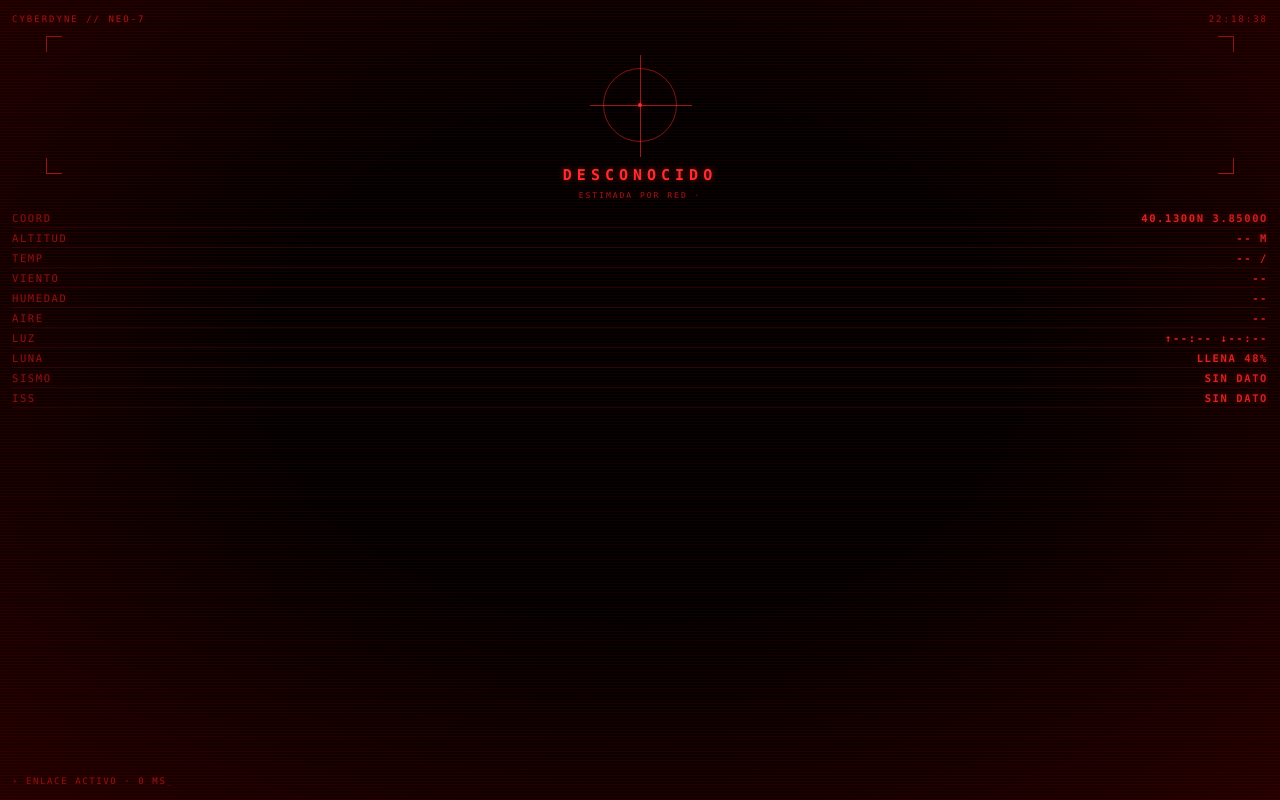
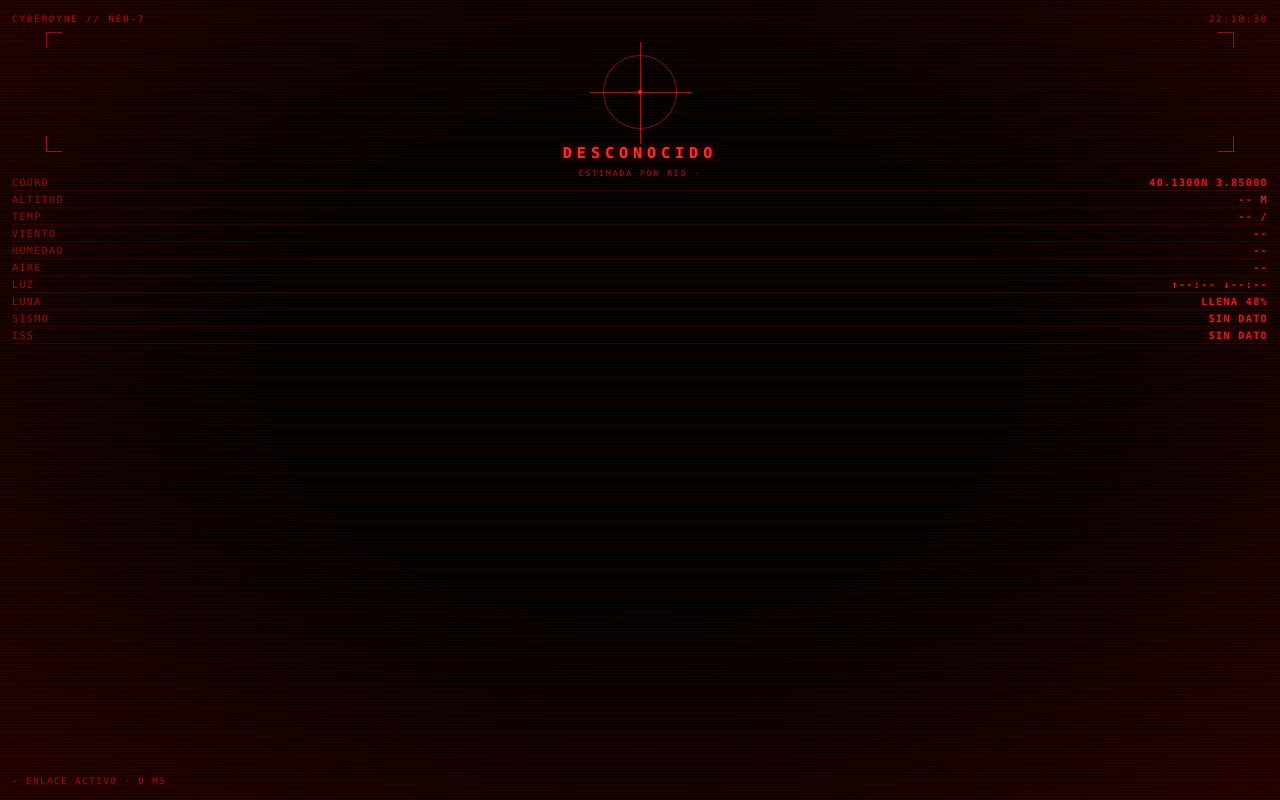
Before and after one commit to magodago/neo-rokid, a plain HTML site: page ciudad.html in a window 1280 px wide. Drawn offline with Linux system fonts and the light colour scheme; no server answers.

Commit message:
ajuste alto

```diff
--- a/ciudad.html
+++ b/ciudad.html
@@ -19,7 +19,7 @@ body{font-family:"SF Mono",Menlo,Consolas,monospace;color:#ff2d2d;
  opacity:0;transition:opacity .25s}
 #w.on{opacity:1}
 #top{display:flex;justify-content:space-between;font-size:9px;letter-spacing:2px;opacity:.85}
-#ret{position:relative;height:150px;margin:6px 0 2px;display:flex;align-items:center;justify-content:center}
+#ret{position:relative;height:132px;margin:2px 0 0;display:flex;align-items:center;justify-content:center}
 .br{position:absolute;width:16px;height:16px;border:1px solid #ff2d2d;opacity:.75}
 #b1{top:6px;left:34px;border-right:0;border-bottom:0}
 #b2{top:6px;right:34px;border-left:0;border-bottom:0}
@@ -37,8 +37,8 @@ body{font-family:"SF Mono",Menlo,Consolas,monospace;color:#ff2d2d;
  letter-spacing:2px;opacity:.6}
 </style></head><body>
 <style>
-#dat{margin-top:26px;flex:1;overflow:hidden}
-.ln{display:flex;font-size:10.5px;letter-spacing:1.6px;padding:3.5px 0;
+#dat{margin-top:16px;flex:1;overflow:hidden}
+.ln{display:flex;font-size:10px;letter-spacing:1.4px;padding:2.5px 0;
  border-bottom:1px solid rgba(255,45,45,.13)}
 .ln b{width:86px;font-weight:400;opacity:.62}
 .ln span{flex:1;text-align:right;font-weight:700;white-space:nowrap;overflow:hidden}
```
